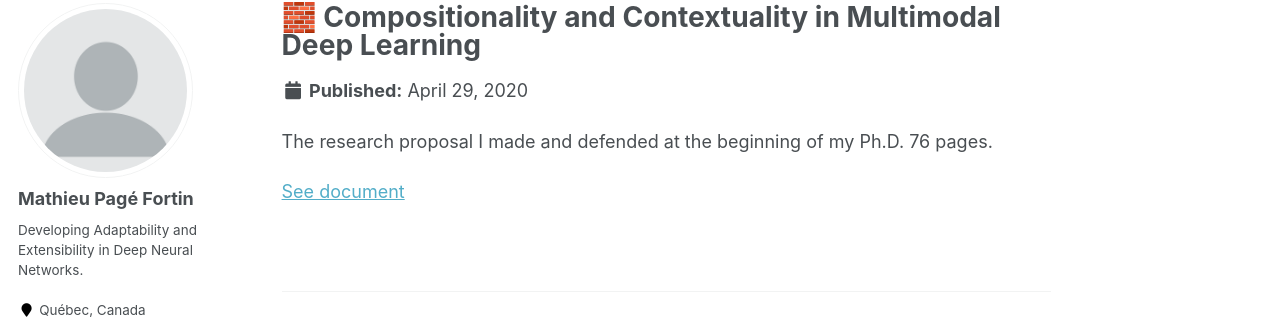
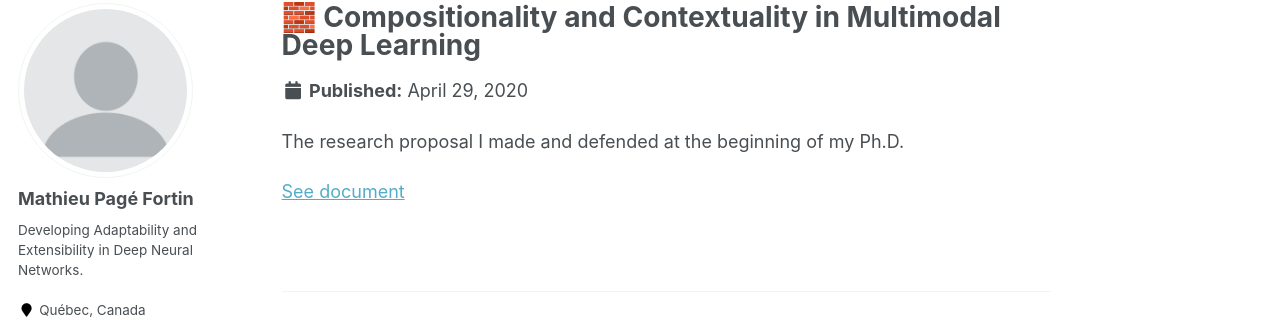
Before and after one commit to mapaf2/mapaf2.github.io, a Jekyll site: the page built from _writings/2015-spring-teaching-2.md, in a window 1280 px wide. Shown: the part 115-439 px from the top of the page. Built offline with Jekyll 4.4.1, drawn with Linux system fonts in a browser that asks for light colours.

Commit message:
repaired broken link

```diff
--- a/_writings/2015-spring-teaching-2.md
+++ b/_writings/2015-spring-teaching-2.md
@@ -7,6 +7,6 @@ date: 2020-04-29
 header:
     teaser: ../images/writings/Proposition_de_sujet_de_recherche__main.png
 ---
-The research proposal I made and defended at the beginning of my Ph.D. 76 pages.
+The research proposal I made and defended at the beginning of my Ph.D.
 
-[See document](https://drive.google.com/file/d/1FEh4Bp_FVmJMei2N_msP8uK_ZwMLGKoB/view?usp=sharing)
+[See document](https://drive.google.com/file/d/1sK_9cn3-Hxe2gtpzGBc-8H3EQP4NxqSv/view?usp=sharing)
```
